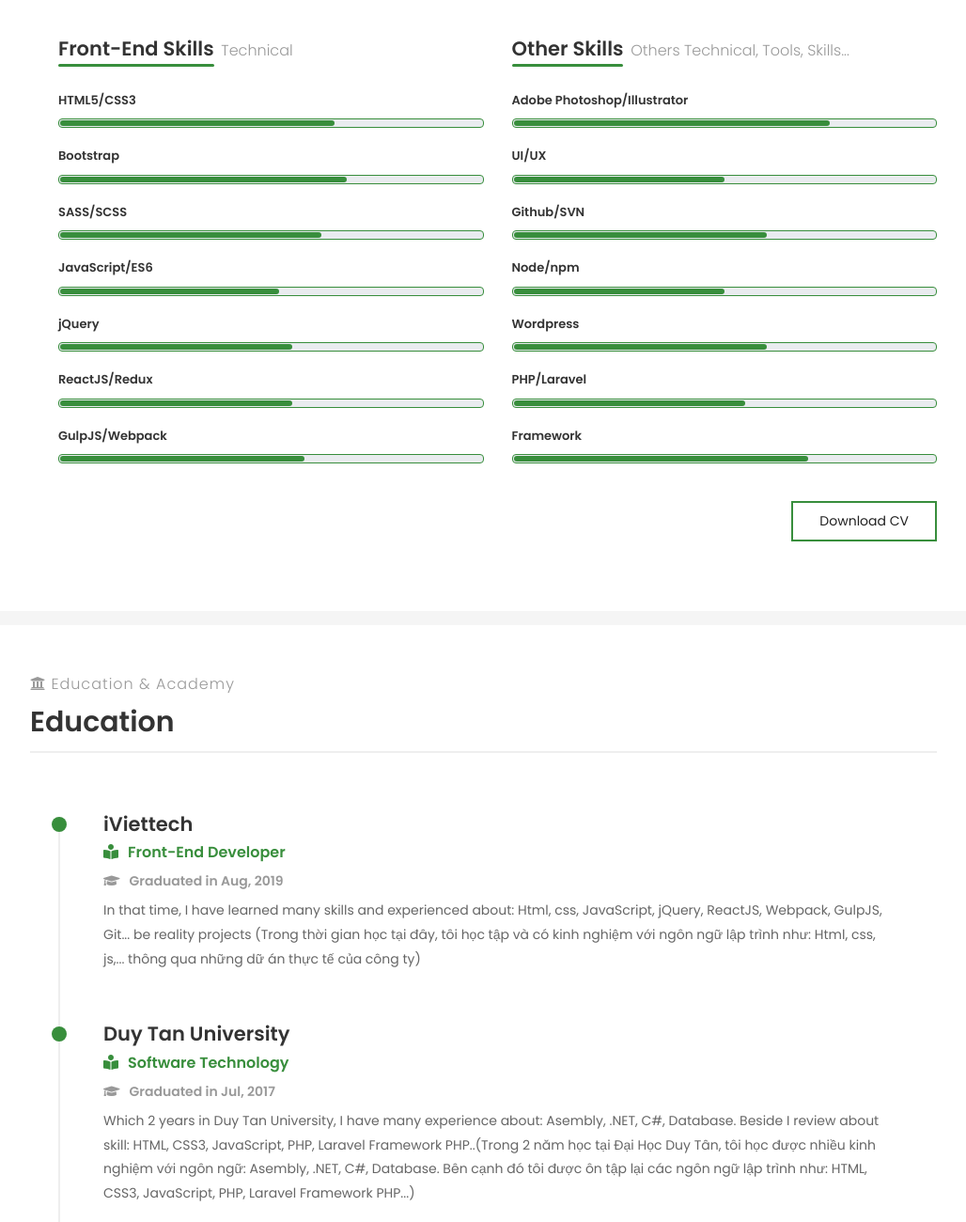
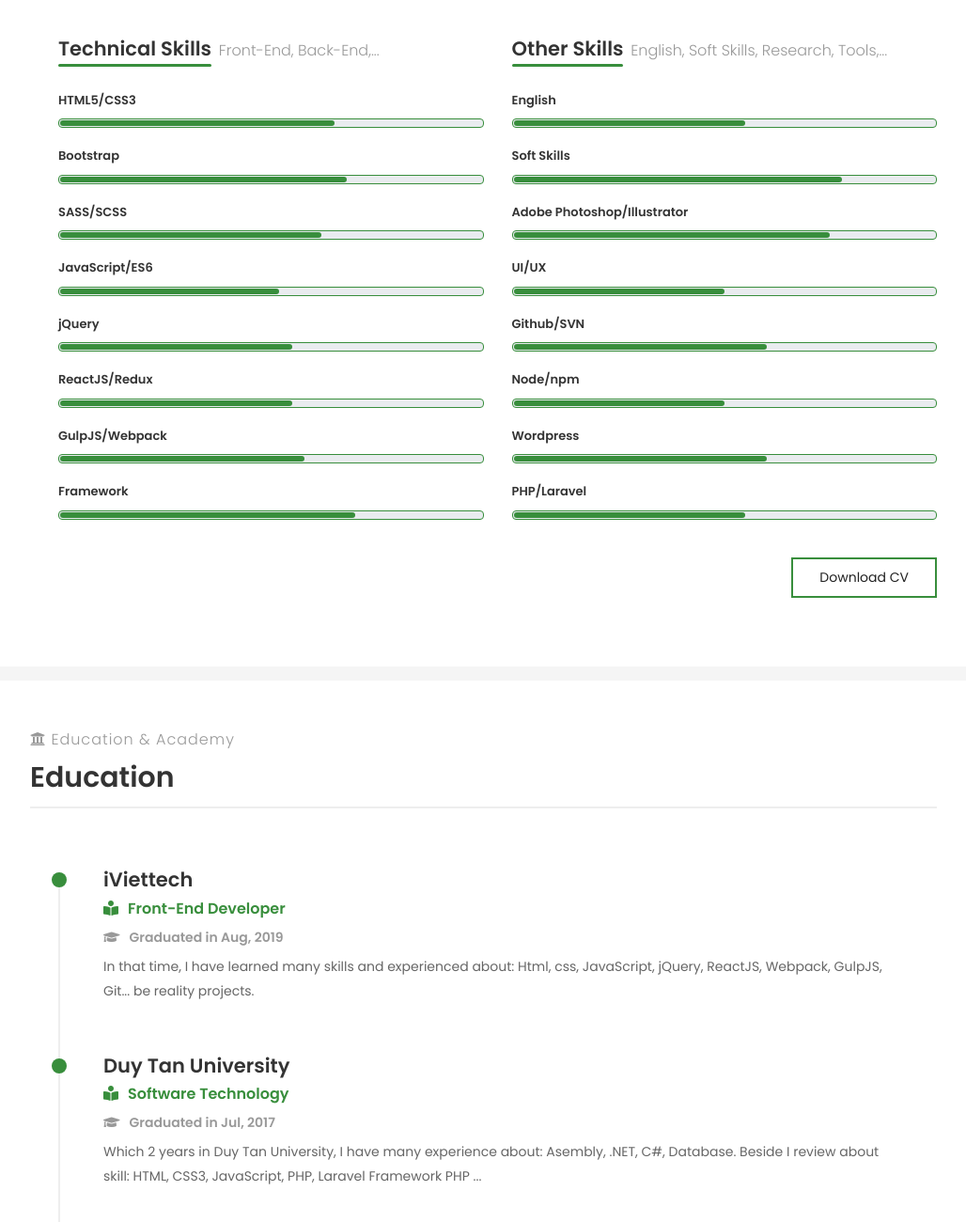
Before and after one commit to tuansaske/tuansaske.github.io, a website: page public/index.html in a window 1280 px wide. Shown: the part 1260-2560 px from the top of the page at 94% size, without its empty margins (213-1241 px from the left). Drawn offline with nearby package versions, Linux system fonts and the light colour scheme.

Commit message:
Update index.html

```diff
--- a/public/index.html
+++ b/public/index.html
@@ -179,8 +179,8 @@
                   <div class="col-md-6">
                     <div class="col-inner">
                       <div class="block-title">
-                        <h3>Front-End Skills</h3>
-                        <h6>Technical</h6>
+                        <h3>Technical Skills</h3>
+                        <h6>Front-End, Back-End,...</h6>
                       </div>
                     </div>
                     <div class="progress-wrap">
@@ -225,6 +225,12 @@
                         <div class="progress-bar" role="progressbar" aria-valuenow="0" aria-valuemin="0" aria-valuemax="100" style="width: 58%"></div>
                       </div>
                     </div>
+                    <div class="progress-wrap">
+                      <h4>Framework</h4>
+                      <div class="progress">
+                        <div class="progress-bar" role="progressbar" aria-valuenow="0" aria-valuemin="0" aria-valuemax="100" style="width: 70%"></div>
+                      </div>
+                    </div>
                   </div>
                   <!--END: skill progress-->
 
@@ -233,7 +239,19 @@
                     <div class="col-inner">
                       <div class="block-title">
                         <h3>Other Skills</h3>
-                        <h6>Others Technical, Tools, Skills...</h6>
+                        <h6> English, Soft Skills, Research, Tools,...</h6>
+                      </div>
+                    </div>
+                    <div class="progress-wrap">
+                      <h4>English</h4>
+                      <div class="progress">
+                        <div class="progress-bar" role="progressbar" aria-valuenow="0" aria-valuemin="0" aria-valuemax="100" style="width: 55%"></div>
+                      </div>
+                    </div>
+                    <div class="progress-wrap">
+                      <h4>Soft Skills</h4>
+                      <div class="progress">
+                        <div class="progress-bar" role="progressbar" aria-valuenow="0" aria-valuemin="0" aria-valuemax="100" style="width: 78%"></div>
                       </div>
                     </div>
                     <div class="progress-wrap">
@@ -272,12 +290,6 @@
                         <div class="progress-bar" role="progressbar" aria-valuenow="0" aria-valuemin="0" aria-valuemax="100" style="width: 55%"></div>
                       </div>
                     </div>
-                    <div class="progress-wrap">
-                      <h4>Framework</h4>
-                      <div class="progress">
-                        <div class="progress-bar" role="progressbar" aria-valuenow="0" aria-valuemin="0" aria-valuemax="100" style="width: 70%"></div>
-                      </div>
-                    </div>
                   </div>
                   <!--END: skill progress-->
 
@@ -311,24 +323,24 @@
                         <h3 class="name-education">iViettech</h3>
                         <h4 class="font-style-meta"><i class="fas fa-book-reader ma-r-10px"></i>Front-End Developer</h4>
                         <h5 class="year-graduated"><i class="fas fa-graduation-cap ma-r-10px"></i>Graduated in Aug, 2019</h5>
-                        <p class="ma-bt-30px">In that time, I have learned many skills and experienced about: Html, css, JavaScript, jQuery, ReactJS, Webpack, GulpJS, Git... be reality projects (Trong thời gian học tại đây, tôi học tập và có kinh
-                          nghiệm với ngôn ngữ lập trình như: Html, css, js,... thông qua những dữ án thực tế của công ty)</p>
+                        <p class="ma-bt-30px">In that time, I have learned many skills and experienced about: Html, css, JavaScript, jQuery, ReactJS, Webpack, GulpJS, Git... be reality projects.<span style="display:none">(Trong thời gian học tại đây, tôi học tập và có kinh
+                          nghiệm với ngôn ngữ lập trình như: Html, css, js ... thông qua những dữ án thực tế của công ty)</span></p>
                       </div>
                       <div class="education px-md-5">
                         <h3 class="name-education">Duy Tan University</h3>
                         <h4 class="font-style-meta"><i class="fas fa-book-reader ma-r-10px"></i>Software Technology</h4>
                         <h5 class="year-graduated"><i class="fas fa-graduation-cap ma-r-10px"></i>Graduated in Jul, 2017</h5>
-                        <p class="ma-bt-30px">Which 2 years in Duy Tan University, I have many experience about: Asembly, .NET, C#, Database. Beside I review about skill: HTML, CSS3, JavaScript, PHP, Laravel Framework PHP..(Trong 2 năm học tại Đại
-                          Học Duy Tân, tôi học được nhiều kinh nghiệm với ngôn ngữ: Asembly, .NET, C#, Database. Bên cạnh đó tôi được ôn tập lại các ngôn ngữ lập trình như: HTML, CSS3, JavaScript, PHP, Laravel Framework PHP...)</p>
+                        <p class="ma-bt-30px">Which 2 years in Duy Tan University, I have many experience about: Asembly, .NET, C#, Database. Beside I review about skill: HTML, CSS3, JavaScript, PHP, Laravel Framework PHP ...<span style="display:none">(Trong 2 năm học tại Đại
+                          Học Duy Tân, tôi học được nhiều kinh nghiệm với ngôn ngữ: Asembly, .NET, C#, Database. Bên cạnh đó tôi được ôn tập lại các ngôn ngữ lập trình như: HTML, CSS3, JavaScript, PHP, Laravel Framework PHP...)</span></p>
                       </div>
                       <div class="education px-md-5">
                         <h3 class="name-education">FPT Polytechnic College</h3>
                         <h4 class="font-style-meta"><i class="fas fa-book-reader ma-r-10px"></i>Website Design & Programming</h4>
                         <h5 class="year-graduated"><i class="fas fa-graduation-cap ma-r-10px"></i>Graduated in July, 2015</h5>
                         <p class="ma-bt-30px">I know "how to design websites" as Word, Photoshop, design Responsive Website, Application Web and android with Htm5, Css3, jQuery, JavaScript, PHP, mySQL. I can cut PSD file to Html file as "Static web
-                          page" and create "Dynamic web pages" (Developing a Dynamic Website) with PHP & mySQL Database ... Beside I know how it's run in server... (Tôi học được cách thiết kế website bằng word, Photoshop, thiết kế web đa dao diện,
+                          page" and create "Dynamic web pages" (Developing a Dynamic Website) with PHP & mySQL Database ... Beside I know how it's run in server...<span style="display:none">(Tôi học được cách thiết kế website bằng word, Photoshop, thiết kế web đa dao diện,
                           ứng dụng web với Htm5, Css3, jQuery, JavaScript, PHP, mySQL. Tôi có thể cắt file PSD sang file html tạo thành "trang web tĩnh" và tạo "trang web động" với PHP và CSDL mySQL. Bên cạnh đó tôi hiểu được cách nó chạy trên
-                          server.) </p>
+                          server.)</span></p>
                       </div>
                     </div>
                   </div>
```
